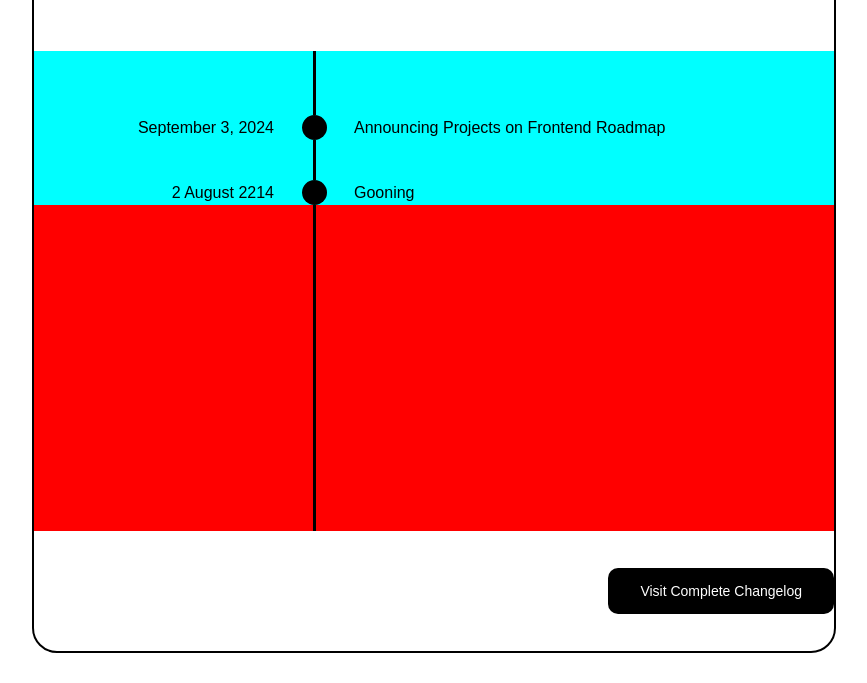
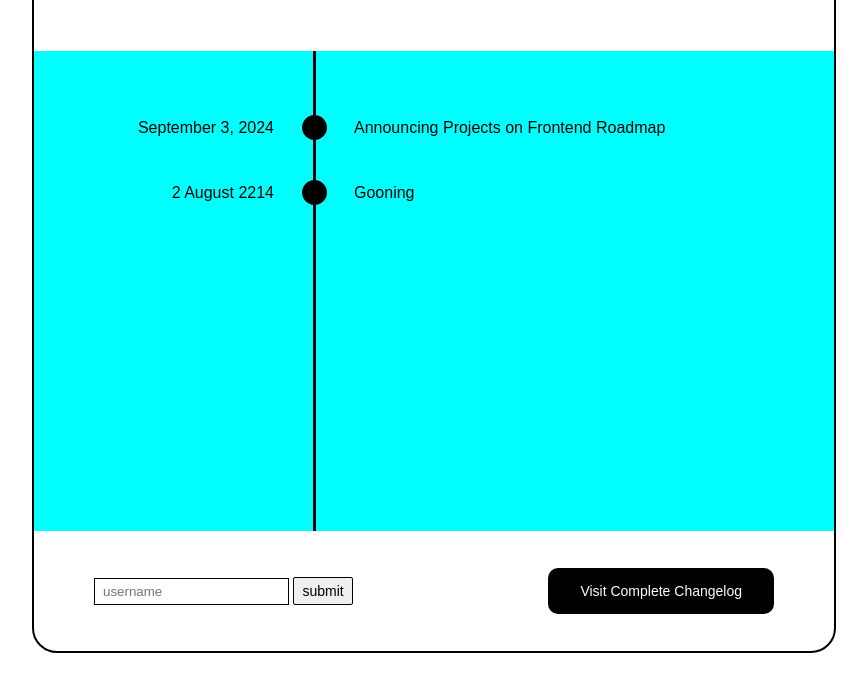
Before and after one commit to VanessaSoetjiadi/changelog-component, a plain HTML site: page index.html in a window 1280 px wide. Shown: the part 181-864 px from the top of the page, without its empty margins (206-1073 px from the left). Drawn offline with Linux system fonts and the light colour scheme.

Commit message:
Implemented the logUsername function that enables the page to get the username from the input box

```diff
--- a/index.html
+++ b/index.html
@@ -54,13 +54,12 @@
               <div></div>
             </div>
           </div>
-          <div id="main-bottom" class="disp-flex-center disp-flex-between pad-inline-30px">
+          <div id="main-bottom" class="disp-flex-center disp-flex-between pad-inline-60px">
             <div id="main-bottom-input">
-              <!-- <form action="submit">
-                <input class="input-bottom"
-                type="text" placeholder="username">
-                <button class="button-submit">submit</button>
-              </form> -->
+              <form>
+                <input id="usernameInput" class="input-bottom" type="text" placeholder="username">
+                <button type="button" class="button-submit" onclick="logUsername()" onEnter>submit</button>
+              </form>
             </div>
             <div class="space"></div>
             <div id="main-bottom-button">
--- a/scripts/script.js
+++ b/scripts/script.js
@@ -121,6 +121,28 @@ class LogTracker {
   }
 }
 
+// functions for input form
+const input = document.getElementById("usernameInput");
+
+input.addEventListener(("keypress"), function(event) {
+  if (event.key === "Enter") {
+    event.preventDefault();
+    logUsername();
+  }
+})
+
+function logUsername () {
+  // get the username
+  const username = input.value.trim();
+
+  if (username) {
+    console.log(username);
+
+    // clear the input box
+    input.value = "";
+  }
+}
+
 function main () {
   const logTracker = new LogTracker(5)
   const dynContainer = new DynamicContainer();
--- a/styles/specific.css
+++ b/styles/specific.css
@@ -26,11 +26,14 @@ body {
 
 #main-list-bottom {
   height: 20vh;
-  background-color: red;
 }
 
 #main-bottom {
   height: 15vh;
+}
+
+#main-bottom-input form {
+  margin: 0;
 }
 
 /* classes */
```
